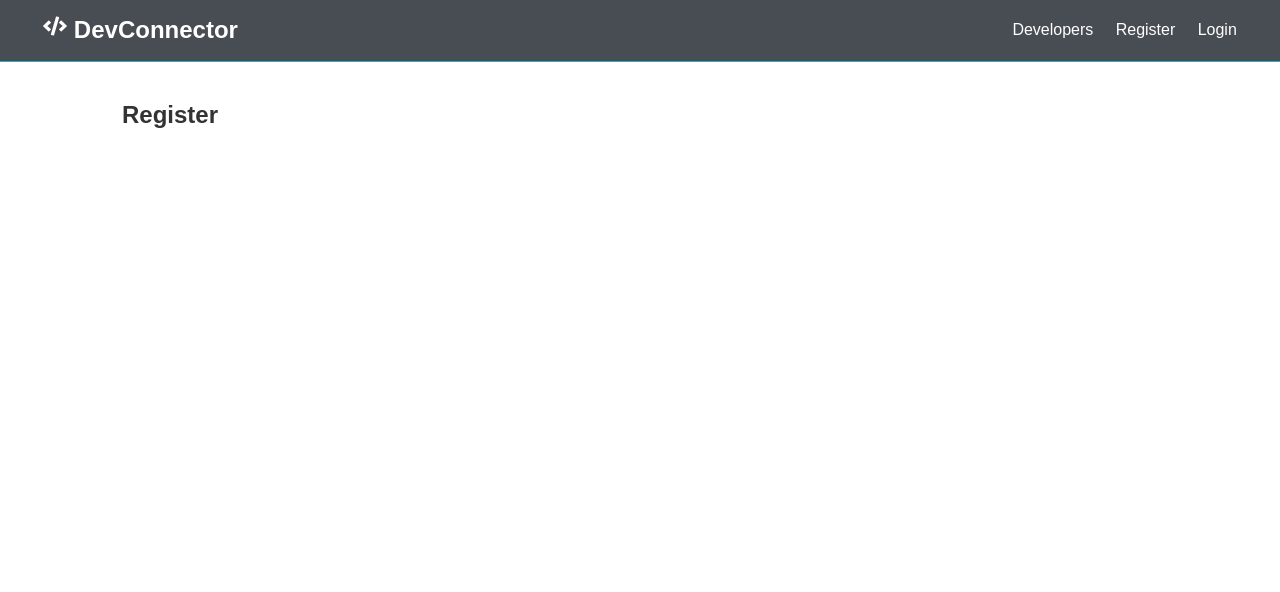
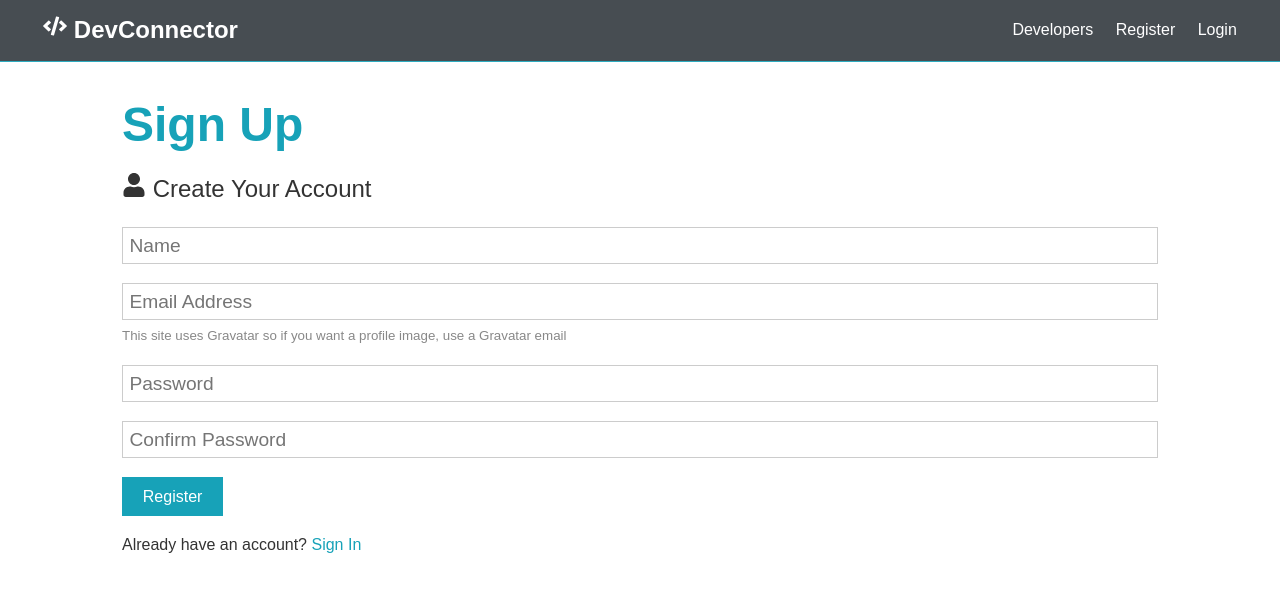
Before and after one commit to yeasir99/dev-connector, a React (Create React App) app in the folder client/: page /register in a window 1280 px wide. Shown: the top 592 px of the page. Built offline with nearby package versions, Linux system fonts and the light colour scheme.

Commit message:
update register form and login form

```diff
--- a/client/src/components/auth/Login.js
+++ b/client/src/components/auth/Login.js
@@ -1,10 +1,63 @@
-import React from "react";
+import React, { Fragment, useState } from "react";
+import { Link } from "react-router-dom";
+import { FaUser } from "react-icons/fa";
 
 const Login = () => {
+  const [formData, setFormData] = useState({
+    email: "",
+    password: "",
+  });
+
+  //pull out data
+
+  const { email, password } = formData;
+
+  //update data
+
+  const handleChange = (e) => {
+    setFormData({ ...formData, [e.target.name]: e.target.value });
+  };
+
+  //submit form
+
+  const handleSubmit = (e) => {
+    e.preventDefault();
+    console.log("Success");
+  };
+
   return (
-    <div>
-      <h1>login</h1>
-    </div>
+    <Fragment>
+      <h1 className="large text-primary">Sign In</h1>
+      <p className="lead">
+        <FaUser /> Sign Into Your Account
+      </p>
+      <form className="form" onSubmit={handleSubmit}>
+        <div className="form-group">
+          <input
+            type="email"
+            placeholder="Email Address"
+            name="email"
+            value={email}
+            onChange={handleChange}
+            required
+          />
+        </div>
+        <div className="form-group">
+          <input
+            type="password"
+            placeholder="Password"
+            name="password"
+            value={password}
+            onChange={handleChange}
+            minLength="6"
+          />
+        </div>
+        <input type="submit" className="btn btn-primary" value="Login" />
+      </form>
+      <p className="my-1">
+        Don't have an account? <Link to="/register">Register</Link>
+      </p>
+    </Fragment>
   );
 };
 
--- a/client/src/components/auth/Register.js
+++ b/client/src/components/auth/Register.js
@@ -1,10 +1,93 @@
-import React from "react";
+import React, { Fragment, useState } from "react";
+import { Link } from "react-router-dom";
+import { FaUser } from "react-icons/fa";
 
 const Register = () => {
+  const [formData, setFormData] = useState({
+    name: "",
+    email: "",
+    password: "",
+    password2: "",
+  });
+
+  //pull out data
+
+  const { name, email, password, password2 } = formData;
+
+  //update data
+
+  const handleChange = (e) => {
+    setFormData({ ...formData, [e.target.name]: e.target.value });
+  };
+
+  //submit form
+
+  const handleSubmit = (e) => {
+    e.preventDefault();
+    if (password !== password2) {
+      console.log("Password not match");
+    } else {
+      console.log("Success");
+    }
+  };
+
   return (
-    <div>
-      <h1>Register</h1>
-    </div>
+    <Fragment>
+      <h1 className="large text-primary">Sign Up</h1>
+      <p className="lead">
+        <FaUser /> Create Your Account
+      </p>
+      <form className="form" onSubmit={handleSubmit}>
+        <div className="form-group">
+          <input
+            type="text"
+            placeholder="Name"
+            name="name"
+            value={name}
+            onChange={handleChange}
+            required
+          />
+        </div>
+        <div className="form-group">
+          <input
+            type="email"
+            placeholder="Email Address"
+            name="email"
+            value={email}
+            onChange={handleChange}
+            required
+          />
+          <small className="form-text">
+            This site uses Gravatar so if you want a profile image, use a
+            Gravatar email
+          </small>
+        </div>
+        <div className="form-group">
+          <input
+            type="password"
+            placeholder="Password"
+            name="password"
+            value={password}
+            onChange={handleChange}
+            minLength="6"
+          />
+        </div>
+        <div className="form-group">
+          <input
+            type="password"
+            placeholder="Confirm Password"
+            name="password2"
+            value={password2}
+            onChange={handleChange}
+            minLength="6"
+          />
+        </div>
+        <input type="submit" className="btn btn-primary" value="Register" />
+      </form>
+      <p className="my-1">
+        Already have an account? <Link to="/login">Sign In</Link>
+      </p>
+    </Fragment>
   );
 };
 
```
